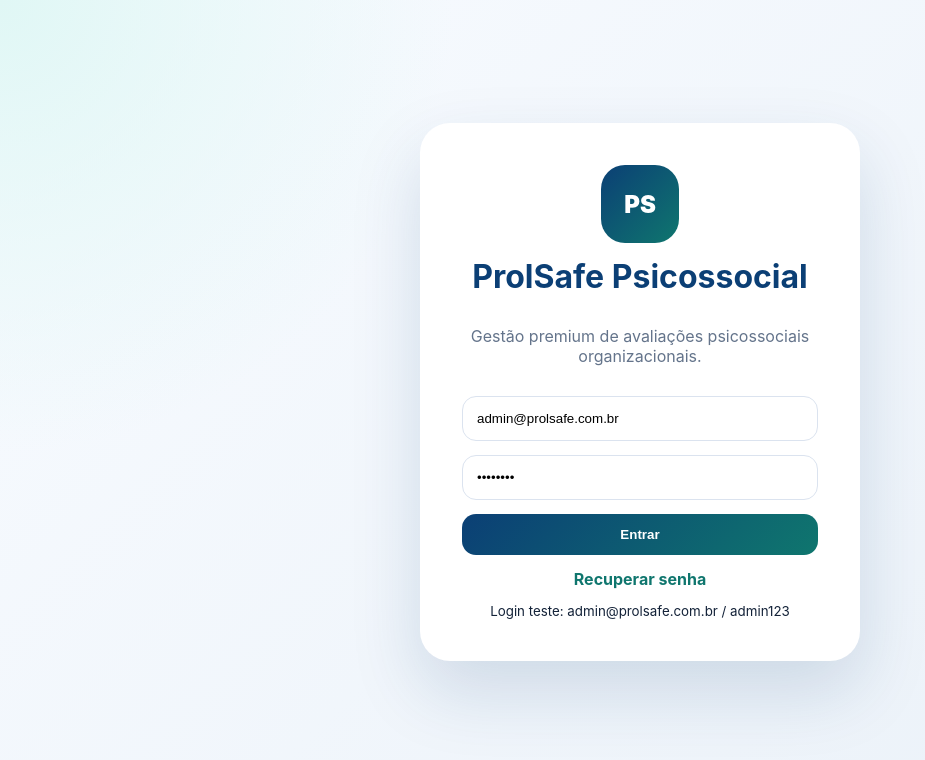
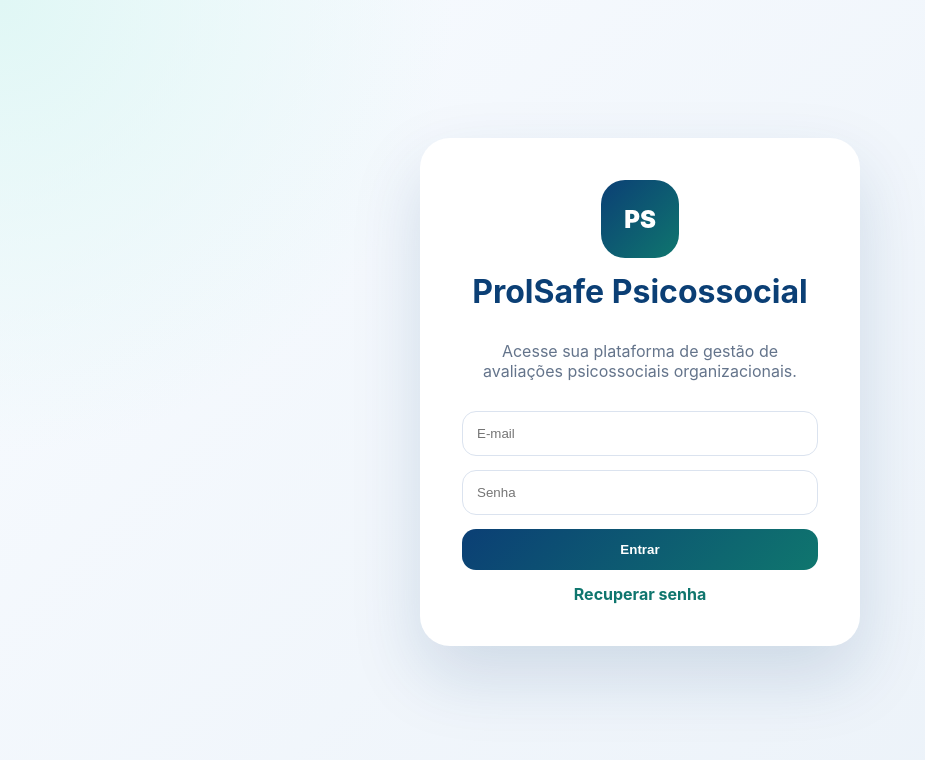
Before and after one commit to cesarmasceno-oss/PROLSAFE-PSICOSOCIAL, a React (Vite) app in the folder prolsafe-psicossocial/frontend/: page / in a window 1280 px wide. Shown: the top 760 px of the page, without its empty margins (0-925 px from the left). Built offline with nearby package versions, Linux system fonts and the light colour scheme.

Commit message:
limpa tela de login

```diff
--- a/prolsafe-psicossocial/frontend/src/main.jsx
+++ b/prolsafe-psicossocial/frontend/src/main.jsx
@@ -59,8 +59,8 @@ function riskClass(score) {
 }
 
 function Login({ onLogin }) {
-  const [email, setEmail] = useState('admin@prolsafe.com.br');
-  const [password, setPassword] = useState('admin123');
+  const [email, setEmail] = useState('');
+  const [password, setPassword] = useState('');
   const [err, setErr] = useState('');
 
   async function submit(e) {
@@ -85,13 +85,20 @@ function Login({ onLogin }) {
     <div className="login">
       <form className="login-card" onSubmit={submit}>
         <div className="logo big">PS</div>
+
         <h1>ProlSafe Psicossocial</h1>
-        <p>Gestão premium de avaliações psicossociais organizacionais.</p>
+
+        <p>
+          Acesse sua plataforma de gestão de avaliações psicossociais
+          organizacionais.
+        </p>
 
         <input
           value={email}
           onChange={e => setEmail(e.target.value)}
           placeholder="E-mail"
+          type="email"
+          autoComplete="email"
         />
 
         <input
@@ -99,6 +106,7 @@ function Login({ onLogin }) {
           onChange={e => setPassword(e.target.value)}
           placeholder="Senha"
           type="password"
+          autoComplete="current-password"
         />
 
         <button>Entrar</button>
@@ -106,7 +114,6 @@ function Login({ onLogin }) {
         {err && <small className="error">{err}</small>}
 
         <a>Recuperar senha</a>
-        <small>Login teste: admin@prolsafe.com.br / admin123</small>
       </form>
     </div>
   );
```
